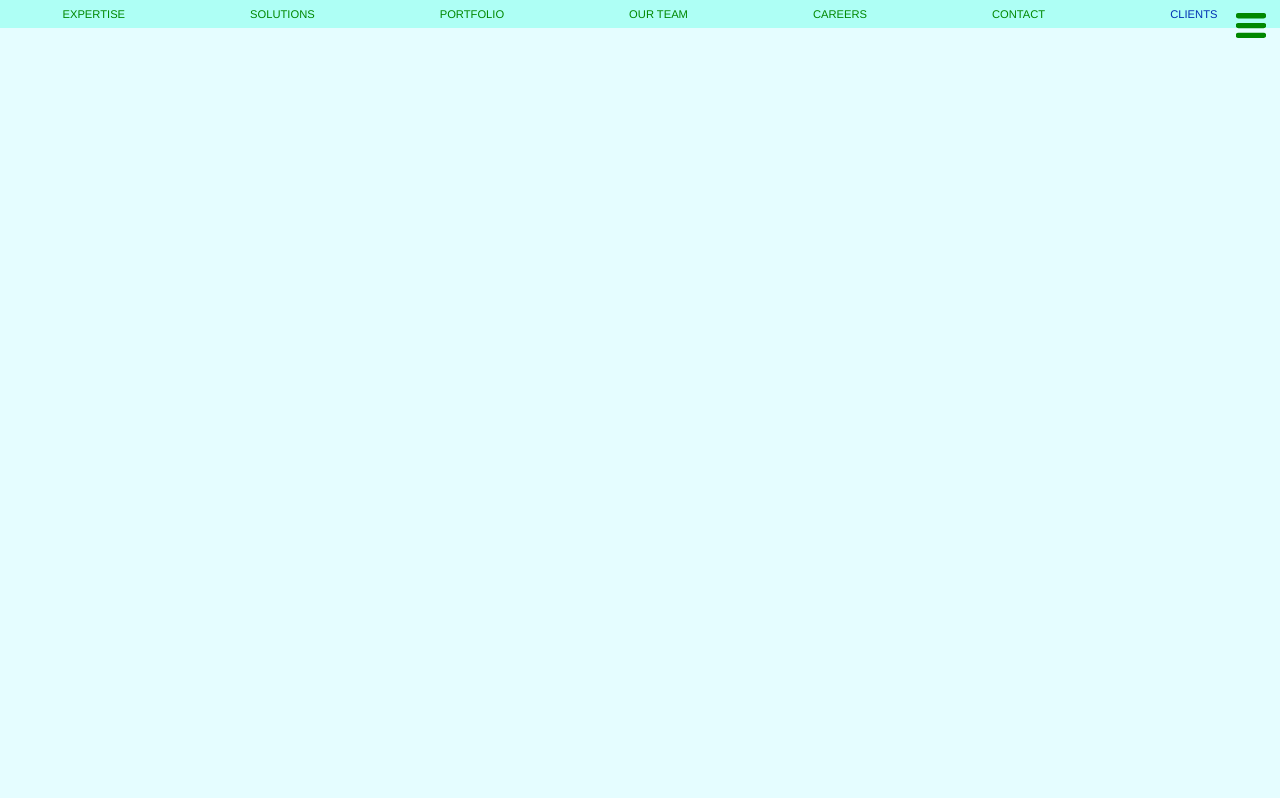
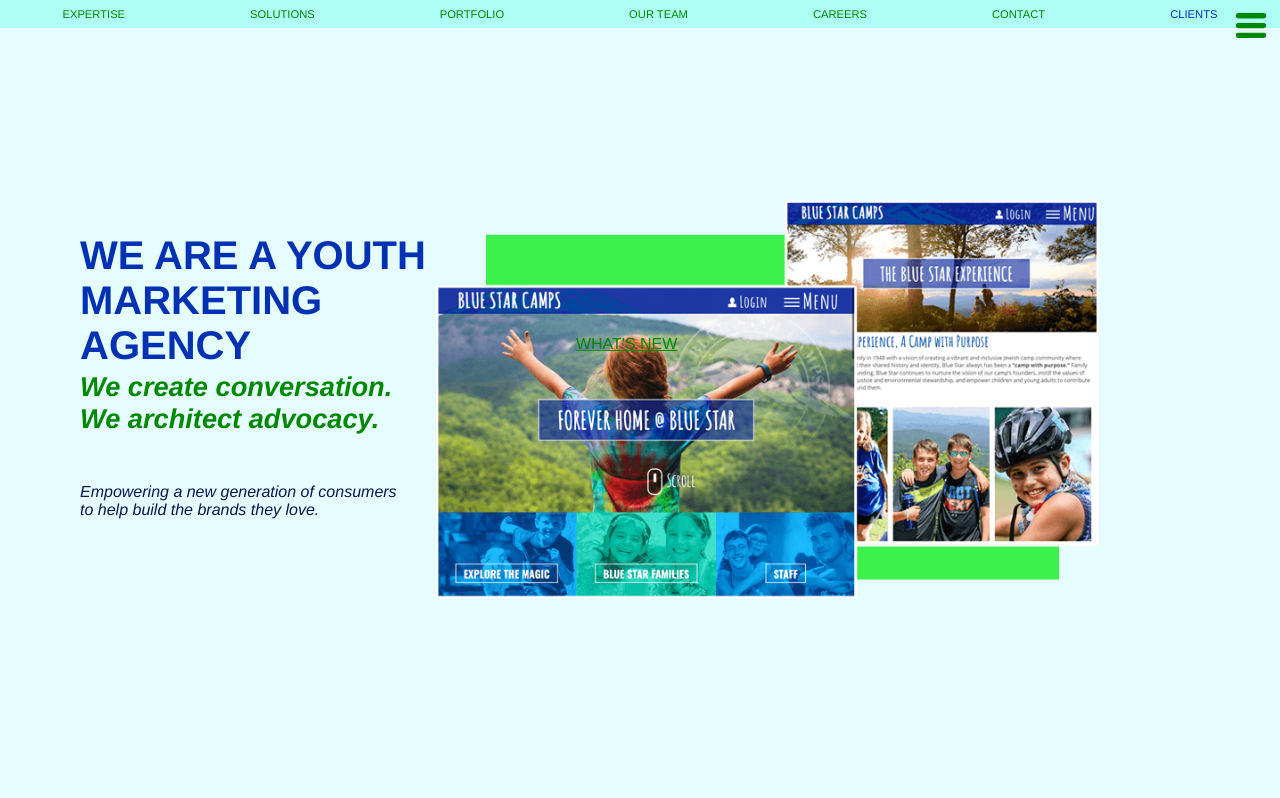
Before and after one commit to WeatherheadOnline/CreNav1, a PHP site: page /CreNav.html in a window 1280 px wide; the page is wider, and only the part inside the window is pictured. Shown: the top 798 px of that part. Run offline with PHP 8.4, Linux system fonts and the light colour scheme.

Commit message:
Landing page mostly there; switch to mobile-first

```diff
--- a/CreNav.css
+++ b/CreNav.css
@@ -15,6 +15,7 @@ body {
     font-family: Helvetica, Arial, sans-serif;
     height: 200vh;
     width: 100%;
+    overflow-x: hidden;
 }
 
 /*  *****   Navbar   *****  */
@@ -24,6 +25,7 @@ navbar {
     background-color: var(--aquaMd);
     font-size: 0.7rem;
     position: fixed;
+    top: 0;
     width: 100%;
     display: flex;
     flex-wrap: nowrap;
@@ -48,7 +50,7 @@ navbar p.login::before {
     /* put the padlock icon here */
 }
 
-@media screen and (any-hover: hover) and (max-width: 999px) {
+@media screen and (any-hover: hover) and (max-width: 682px) {
     navbar {
         display: none;
     }
@@ -68,8 +70,66 @@ navbar p.login::before {
     transform: scale(0.8);
 }
 
-@media screen and (any-hover: hover) and (min-width: 1000px) {
+@media screen and (any-hover: hover) and (min-width: 683px) {
     #hamburger {
         display: none;
     }
 }
+
+
+/*  *****   Landing screen   *****  */
+
+#landing {
+    position: relative;
+    top: 25vh;
+    left: 10vh;
+    display: flex;
+    gap: 10px;
+}
+
+#hero-text {
+    text-wrap: nowrap;
+}
+
+h1 {
+    color: var(--blueMd);
+    text-transform: uppercase;
+    font-size: 2.5rem;
+    line-height: normal;
+    margin-bottom: 0.2rem;
+
+}
+
+h2 {
+    color: var(--greenDk);
+    font-size: 1.7rem;
+    font-style: italic;
+    line-height: normal;
+    margin: 0;
+}
+
+#hero-text p {
+    color: var(--blueDk);
+    font-size: 1rem;
+    font-style: italic;
+    margin-top: 3rem;
+}
+
+#landing-img img {
+    height: 50vh;
+    width: auto;
+}
+
+#landing-img p {
+    color: var(--greenDk);
+    text-transform: uppercase;
+    position: relative;
+    top: -285px;
+    left: 140px;
+    text-decoration: underline var(--greenDk);
+    /* left: 0; */
+}
+
+#landing-img a {
+    text-decoration-color: var(--greenDk);
+}
--- a/CreNav.html
+++ b/CreNav.html
@@ -19,7 +19,21 @@
         <div id="hamburger"><img src="assets/hamburger.svg"></div>    <!-- hamburder menu -->
     </header>
     <main>
-        <section id="landing"></section>
+        <section id="landing">
+            <div id="hero-text">
+                <h1>We are a youth<br>marketing<br>agency</h1>
+                <h2>We create conversation.<br>We architect advocacy.</h2>
+                <p>Empowering a new generation of consumers<br>to help build the brands they love.</p>
+            </div>
+            <div id="landing-img">
+                <!-- <a href="https://creativenavigation.com/web-development/"> -->
+                <a href=""><img src="assets/featured-recent-bluestar.png">
+                <p>What's new</p></a>
+            </div>
+        </section>
+
+
+
         <section id="featured"></section>
         <section id="pictograms"></section>
         <section id="links-contact"></section>
```
Also changed, not shown: assets/circle-bkgd-narrow.svg (added), assets/circle-bkgd-wide.svg (added), assets/featured-recent-bluestar.png (added), assets/logo.svg (added).
